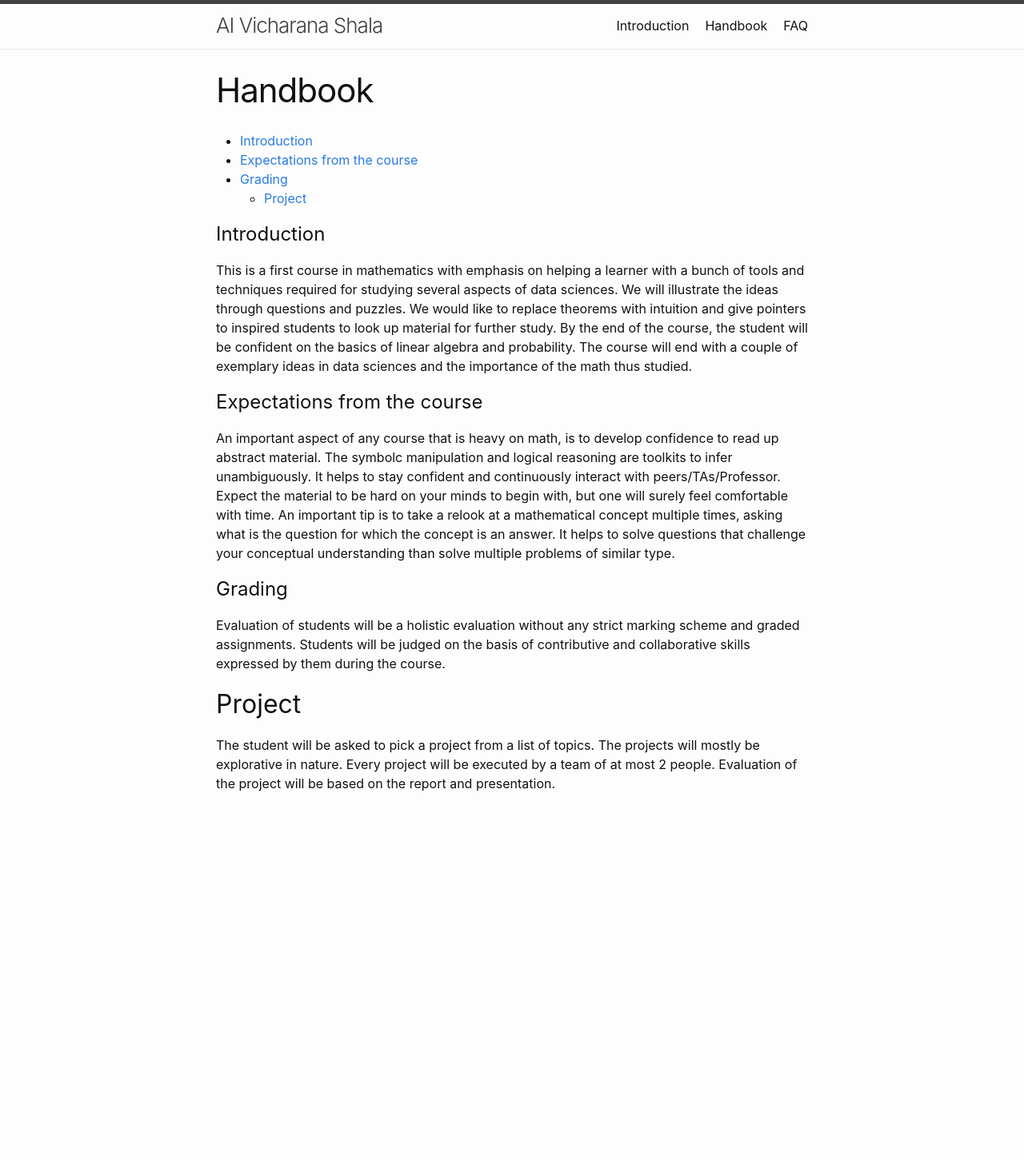
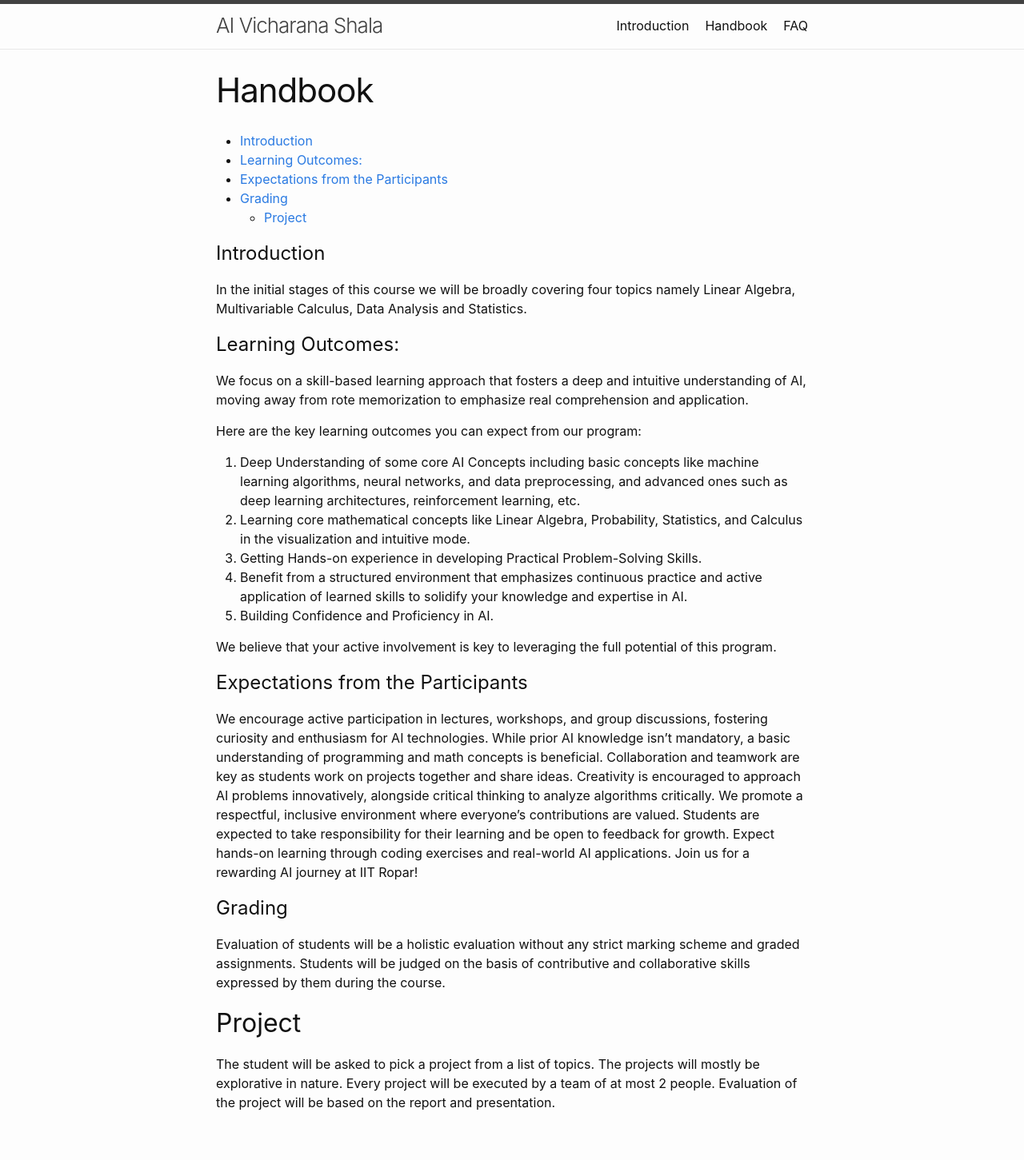
Before and after one commit to sudarshansudarshan/aicamp, a Jekyll site: the page built from Handbook.md, in a window 1280 px wide. Shown: the whole page at 80% size. Built offline with Jekyll 4.4.1, drawn with Linux system fonts in a browser that asks for light colours; before the commit the page ends 1052 px from its top, so only the background shows below that.

Commit message:
Update Handbook.md

```diff
--- a/Handbook.md
+++ b/Handbook.md
@@ -9,14 +9,25 @@ toc: true
 {:toc}
 
 # Introduction
+In the initial stages of this course we will be broadly covering four topics namely Linear Algebra, Multivariable Calculus, Data Analysis and Statistics.
 
-This is a first course in mathematics with emphasis on helping a learner with a bunch of tools and techniques required for studying several aspects of data sciences. We will illustrate the ideas through questions and puzzles. We would like to replace theorems with intuition and give pointers to inspired students to look up material for further study. By the end of the course, the student will be confident on the basics of linear algebra and probability. The course will end with a couple of exemplary ideas in data sciences and the importance of the math thus studied.
+# Learning Outcomes:
+We focus on a skill-based learning approach that fosters a deep and intuitive understanding of AI, moving away from rote memorization to emphasize real comprehension and application.
+
+Here are the key learning outcomes you can expect from our program:
+
+1. Deep Understanding of some core AI Concepts including basic concepts like machine learning algorithms, neural networks, and data preprocessing, and advanced ones such as deep learning architectures, reinforcement learning, etc.
+2. Learning core mathematical concepts like Linear Algebra, Probability, Statistics, and Calculus in the visualization and intuitive mode.
+3. Getting Hands-on experience in developing Practical Problem-Solving Skills.
+4. Benefit from a structured environment that emphasizes continuous practice and active application of learned skills to solidify your knowledge and expertise in AI.
+5. Building Confidence and Proficiency in AI.
+
+We believe that your active involvement is key to leveraging the full potential of this program.
 
 
-# Expectations from the course
-An important aspect of any course that is heavy on math, is to develop confidence to read up abstract material. The symbolc manipulation and logical reasoning are toolkits to infer unambiguously. It helps to stay confident and continuously interact with peers/TAs/Professor. Expect the material to be hard on your minds to begin with, but one will surely feel comfortable with time. An important tip is to take a relook at a mathematical concept multiple times, asking what is the question for which the concept is an answer. It helps to solve questions that challenge your conceptual understanding than solve multiple problems of similar type.
+# Expectations from the Participants
 
-
+We encourage active participation in lectures, workshops, and group discussions, fostering curiosity and enthusiasm for AI technologies. While prior AI knowledge isn't mandatory, a basic understanding of programming and math concepts is beneficial. Collaboration and teamwork are key as students work on projects together and share ideas. Creativity is encouraged to approach AI problems innovatively, alongside critical thinking to analyze algorithms critically. We promote a respectful, inclusive environment where everyone's contributions are valued. Students are expected to take responsibility for their learning and be open to feedback for growth. Expect hands-on learning through coding exercises and real-world AI applications. Join us for a rewarding AI journey at IIT Ropar!
 # Grading
 Evaluation of students will be a holistic evaluation without any strict marking scheme and graded assignments. Students will be judged on the basis of contributive and collaborative skills expressed by them during the course.
 
```
